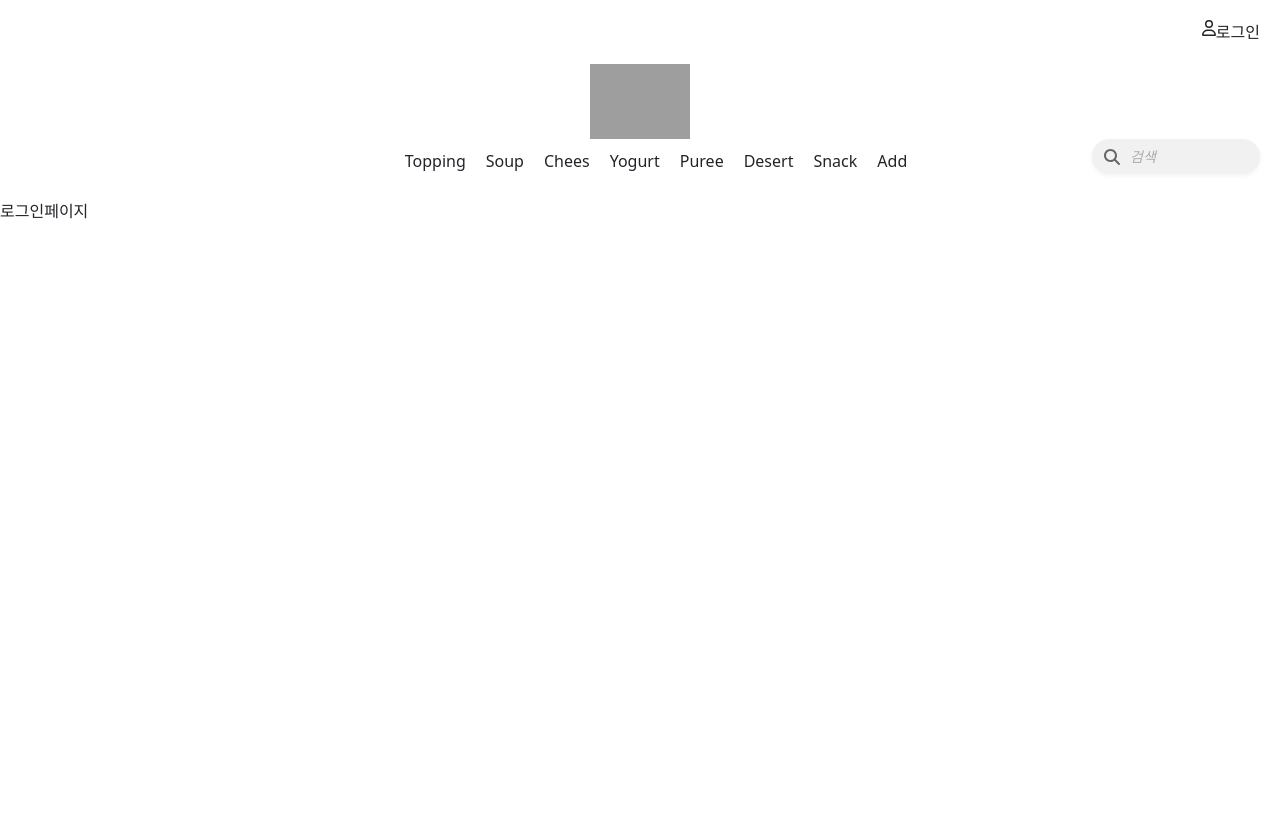
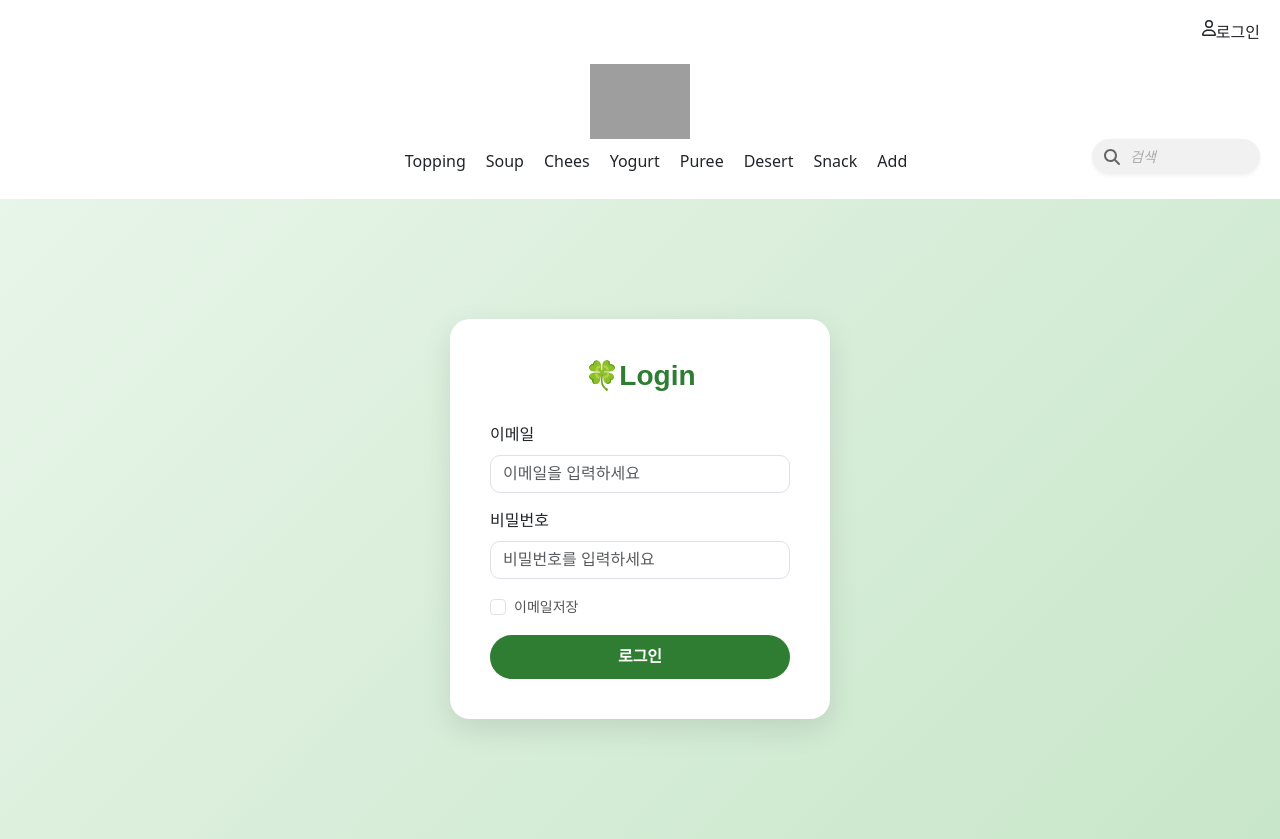
Before and after one commit to AhnYeonSeob94/rep, a React (Create React App) app: page /login in a window 1280 px wide. Before the commit the page ends 800 px from the top, so only its background shows below. Built offline with nearby package versions, Linux system fonts and the light colour scheme; grey boxes are pictures that could not be loaded.

Commit message:
쇼핑몰웹사이트1~9

```diff
--- a/src/App.css
+++ b/src/App.css
@@ -2,11 +2,66 @@
     display: flex;
     justify-content: flex-end;
     margin: 20px;
+    cursor: pointer;
 }
+
+/* 배경과 정렬 */
+.login-wrapper {
+    min-height: 80vh;
+    background: linear-gradient(135deg, #e8f5e9, #c8e6c9);
+    display: flex;
+    justify-content: center;
+    align-items: center;
+  }
+
+  /* 로그인 박스 */
+  .login-box {
+    background-color: white;
+    border-radius: 20px;
+    padding: 40px;
+    box-shadow: 0 10px 30px rgba(0, 0, 0, 0.1);
+    width: 100%;
+    max-width: 380px;
+    font-family: 'Pretendard', 'Noto Sans KR', sans-serif;
+  }
+
+  /* 타이틀 */
+  .login-box h3 {
+    text-align: center;
+    font-weight: bold;
+    color: #2e7d32;
+    margin-bottom: 30px;
+  }
+
+  /* 입력창 */
+  .login-box .form-control {
+    border-radius: 10px;
+  }
+
+  /* 버튼 */
+  .login-box .btn {
+    background-color: #2e7d32;
+    border: none;
+    border-radius: 999px;
+    padding: 10px;
+    font-weight: bold;
+    transition: background-color 0.3s ease;
+  }
+
+  .login-box .btn:hover {
+    background-color: #1b5e20;
+  }
+
+  /* 체크박스 텍스트 */
+  .form-check-label {
+    font-size: 14px;
+    color: #555;
+  }
 
 .nav-section{
     display: flex;
     justify-content: center;
+    cursor: pointer;
 }
 
 .menu-list{
@@ -131,12 +186,37 @@
     object-fit: cover;
     border-radius: 10px;
   }
-  .badge-icon.best {
-    color: gold;
+  .image-wrapper {
+    position: relative;
+  }
+  /* BEST / NEW 배지 */
+    .product-badge {
+    position: absolute;
+    top: 8px;
+    right: 8px;
+    display: flex;
+    flex-direction: column;
+    gap: 4px;
+    z-index: 10;
   }
 
-  .badge-icon.new {
-    color: #00c4ff;
+  .badge {
+    display: flex;
+    align-items: center;
+    gap: 4px;
+    font-size: 12px;
+    padding: 4px 6px;
+    border-radius: 4px;
+    color: white;
+    font-weight: bold;
+  }
+
+  .badge.best {
+    background-color: #ffc107; /* 노랑 */
+  }
+
+  .badge.new {
+    background-color: #28a745; /* 초록 */
   }
 
   .sold-out {
@@ -154,7 +234,19 @@
 
   .product-card {
     position: relative;
+    cursor: pointer;
+    overflow: hidden;
+    transition: transform 0.3s ease, box-shadow 0.3s ease;
+    margin-bottom: 30px;
   }
+
+  .product-card:hover {
+    transform: scale(1.05);
+    box-shadow: 0 8px 20px rgba(0, 0, 0, 0.2);
+  }
+
+
+
   @media (max-width: 768px) {
     .search-icon {
       position: static;
--- a/src/App.js
+++ b/src/App.js
@@ -2,9 +2,10 @@ import { Route, Routes } from 'react-router-dom';
 import './App.css';
 import ProductAll from './page/ProductAll';
 import Login from './page/Login';
-import ProductDetail from './page/ProductDetail';
 import Navbar from './component/Navbar';
 import 'bootstrap/dist/css/bootstrap.min.css';
+import { useEffect, useState } from 'react';
+import PrivateRoute from './route/PrivateRoute';
 
 //1. 전체상품페이지(메인), 로그인, 상품상세페이지(디테일)
 //1-1. 네비게이션 바 만들기
@@ -18,13 +19,17 @@ import 'bootstrap/dist/css/bootstrap.min.css';
 //8. 상품을 검색할 수 있다.
 
 function App() {
+  const [authenticate, setAuthenticate] = useState(false); //true면 로그인됨 false면 로그인안됨
+  useEffect(()=>{
+    console.log("Auth",authenticate);
+  },[authenticate])
   return (
     <div >
-      <Navbar/>
+      <Navbar authenticate={authenticate} setAuthenticate={setAuthenticate}/>
       <Routes>
         <Route path="/" element={<ProductAll />} />
-        <Route path="/login" element={<Login />} />
-        <Route path="/products/:id" element={<ProductDetail/>} />
+        <Route path="/login" element={<Login setAuthenticate={setAuthenticate}/>} />
+        <Route path="/products/:id" element={<PrivateRoute authenticate={authenticate}/>} />
       </Routes>
     </div>
   );
--- a/src/component/Navbar.js
+++ b/src/component/Navbar.js
@@ -2,8 +2,9 @@ import React, { useState } from 'react';
 import { FontAwesomeIcon } from '@fortawesome/react-fontawesome'
 import { faUser } from '@fortawesome/free-regular-svg-icons'
 import { faSearch, faTimes  } from '@fortawesome/free-solid-svg-icons';
+import { useNavigate } from 'react-router-dom';
 
-const Navbar = () => {
+const Navbar = ({ authenticate, setAuthenticate }) => {
     const menuList = ['Topping','Soup','Chees','Yogurt','Puree','Desert','Snack','Add'];
     const [showSearch, setShowSearch] = useState(false);
     const [keyword, setKeyword] = useState('');
@@ -17,16 +18,31 @@ const Navbar = () => {
         alert(`'${keyword}' 검색!`);
         setShowSearch(false); // 검색 후 닫기
       };
+      const navigate = useNavigate();
+
+      const goToLogin = () =>{
+        navigate("/login");
+      }
+
+      const logout = () => {
+        setAuthenticate(false);
+        alert("로그아웃 되었습니다.");
+        navigate('/');
+      };
+
+      const goToMain = () =>{
+        navigate("/");
+      }
 
   return (
     <>
     <div>
-        <div className='login-button'>
-            <FontAwesomeIcon icon={faUser} />
-            <div>로그인</div>
+        <div className="login-button" onClick={authenticate ? logout : goToLogin}>
+          <FontAwesomeIcon icon={faUser} />
+          <div>{authenticate ? '로그아웃' : '로그인'}</div>
         </div>
         <div className='nav-section'>
-            <img width={100} src='https://apyapy.kr/ade/design/img/logo.png' alt="logo"></img>
+            <img width={100} src='https://apyapy.kr/ade/design/img/logo.png' alt="logo" onClick={goToMain}></img>
         </div>
         <div className='menu-area'>
             <ul className='menu-list'>
--- a/src/component/ProductCard.js
+++ b/src/component/ProductCard.js
@@ -1,19 +1,35 @@
 import React from 'react'
 import { FontAwesomeIcon } from '@fortawesome/react-fontawesome';
 import { faCrown,faStar  } from '@fortawesome/free-solid-svg-icons';
+import { useNavigate } from 'react-router-dom';
+
 
 const ProductCard = ({item}) => {
+    const navigate = useNavigate();
+    const showDetail=()=>{
+        navigate(`/products/${item.id}`);
+    }
   return (
-    <div className="product-card">
-        <img src={item?.img} alt={item?.title} className="product-image"/>
+    <div className="product-card" onClick={showDetail}>
+        <div className="image-wrapper">
+            <img src={item?.img} alt={item?.title} className="product-image" />
 
-        {item?.amount <= 0 && (
+            {item?.amount <= 0 && (
             <div className="sold-out">SOLD OUT</div>
-        )}
+            )}
 
-        <div className="product-badge">
-            {item?.choice && <FontAwesomeIcon icon={faCrown} className="badge-icon best" title="Best" />}
-            {item?.new && <FontAwesomeIcon icon={faStar} className="badge-icon new" title="New" />}
+            <div className="product-badge">
+            {item?.choice && (
+                <div className="badge best">
+                <FontAwesomeIcon icon={faCrown} /> Best!
+                </div>
+            )}
+            {item?.new && (
+                <div className="badge new">
+                <FontAwesomeIcon icon={faStar} /> New!
+                </div>
+            )}
+            </div>
         </div>
 
         <div>{item?.title}</div>
--- a/src/page/Login.js
+++ b/src/page/Login.js
@@ -1,9 +1,41 @@
 import React from 'react'
+import { Container } from 'react-bootstrap';
+import Button from 'react-bootstrap/Button';
+import Form from 'react-bootstrap/Form';
+import { useNavigate } from 'react-router-dom';
 
-const Login = () => {
+const Login = ({setAuthenticate}) => {
+    const navigate = useNavigate();
+    const loginUser = (event) =>{
+        event.preventDefault();
+        console.log("login function");
+        setAuthenticate(true);
+        navigate("/");
+    }
   return (
-    <div>
-        로그인페이지
+    <div className="login-wrapper">
+      <div className="login-box">
+        <h3>🍀Login</h3>
+        <Form onSubmit={loginUser}>
+          <Form.Group className="mb-3" controlId="formBasicEmail">
+            <Form.Label>이메일</Form.Label>
+            <Form.Control type="email" placeholder="이메일을 입력하세요" />
+          </Form.Group>
+
+          <Form.Group className="mb-3" controlId="formBasicPassword">
+            <Form.Label>비밀번호</Form.Label>
+            <Form.Control type="password" placeholder="비밀번호를 입력하세요" />
+          </Form.Group>
+
+          <Form.Group className="mb-3" controlId="formBasicCheckbox">
+            <Form.Check type="checkbox" label="이메일저장" />
+          </Form.Group>
+
+          <Button variant="success" type="submit" className="w-100">
+            로그인
+          </Button>
+        </Form>
+      </div>
     </div>
   )
 }
--- /dev/null
+++ b/src/route/PrivateRoute.js
@@ -0,0 +1,11 @@
+import React from 'react'
+import ProductDetail from '../page/ProductDetail'
+import { Navigate } from 'react-router-dom'
+
+const PrivateRoute = ({authenticate}) => {
+  return (
+    authenticate === true? <ProductDetail/>:<Navigate to="/login"/>
+  )
+}
+
+export default PrivateRoute
```
Also changed, not shown: 1 other file (tests, documents, lock files or other folders).
